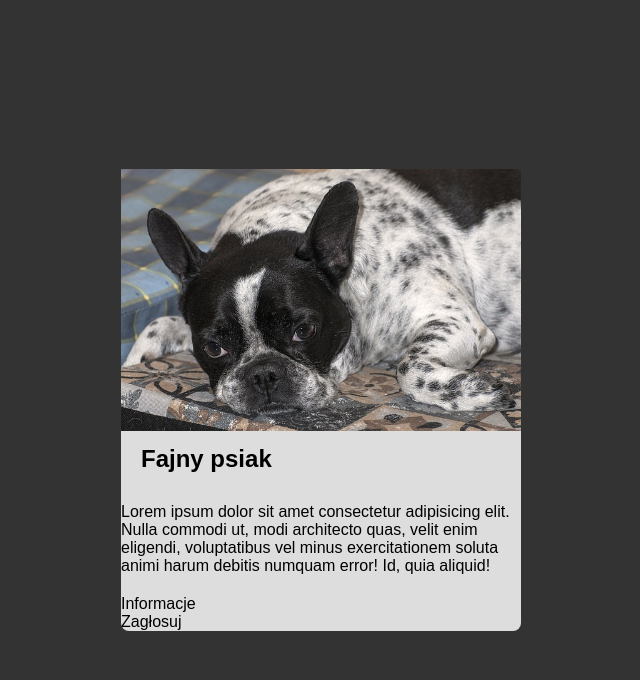
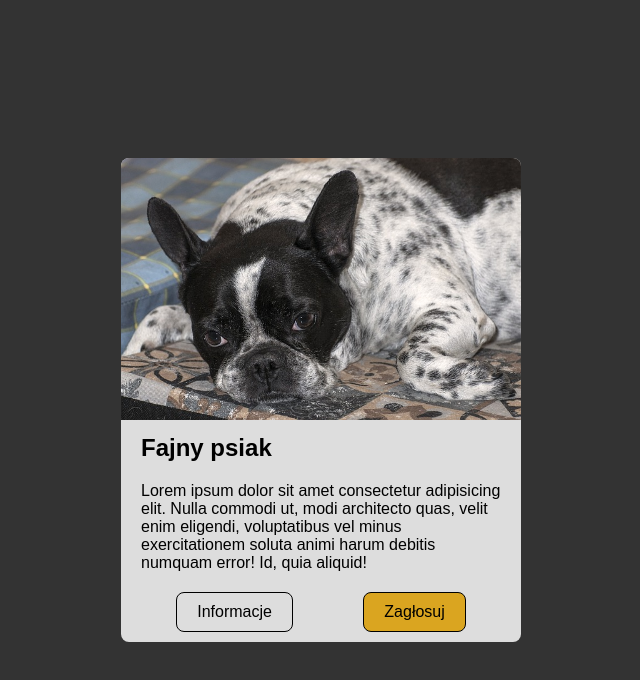
Before and after one commit to Bartol857/bem, a plain HTML site: page index.html in a window 1280 px wide. Shown: the whole page, without its empty margins (319-959 px from the left). Drawn offline with Linux system fonts and the light colour scheme.

Commit message:
modified css

```diff
--- a/index.html
+++ b/index.html
@@ -14,7 +14,7 @@
 <div class="card">
     <img src="/img/french-bulldog-3675468_640.jpg" alt="Buldog francuski" class="card__img">
     <div class="card__body">
-        <h2 class="card__title">Fajny psiak</div>
+        <h2 class="card__title">Fajny psiak</h2>
         <p class="card__text">Lorem ipsum dolor sit amet consectetur adipisicing elit. Nulla commodi ut, modi architecto quas, velit enim eligendi, voluptatibus vel minus exercitationem soluta animi harum debitis numquam error! Id, quia aliquid!</p>
         <div class="card__btns">
             <div class="card__btn">Informacje</div>
--- a/sass/style.scss
+++ b/sass/style.scss
@@ -17,6 +17,7 @@ body {
 	width: 400px;
 	background-color: #ddd;
 	border-radius: 8px;
+    overflow: hidden;
 
 	&__img {
 		width: 100%;
@@ -29,4 +30,20 @@ body {
 	&__text {
 		margin: 20px 0;
 	}
+
+    &__btns{
+        display: flex;
+        justify-content: space-around;
+    }
+
+    &__btn{
+        padding: 10px 20px;
+        border: 1px solid #000;
+        border-radius: 8px;
+        cursor: pointer;
+
+        &--highlight {
+            background-color: goldenrod;
+        }
+    }
 }
```
Also changed, not shown: css/style.css, 1 other file.
